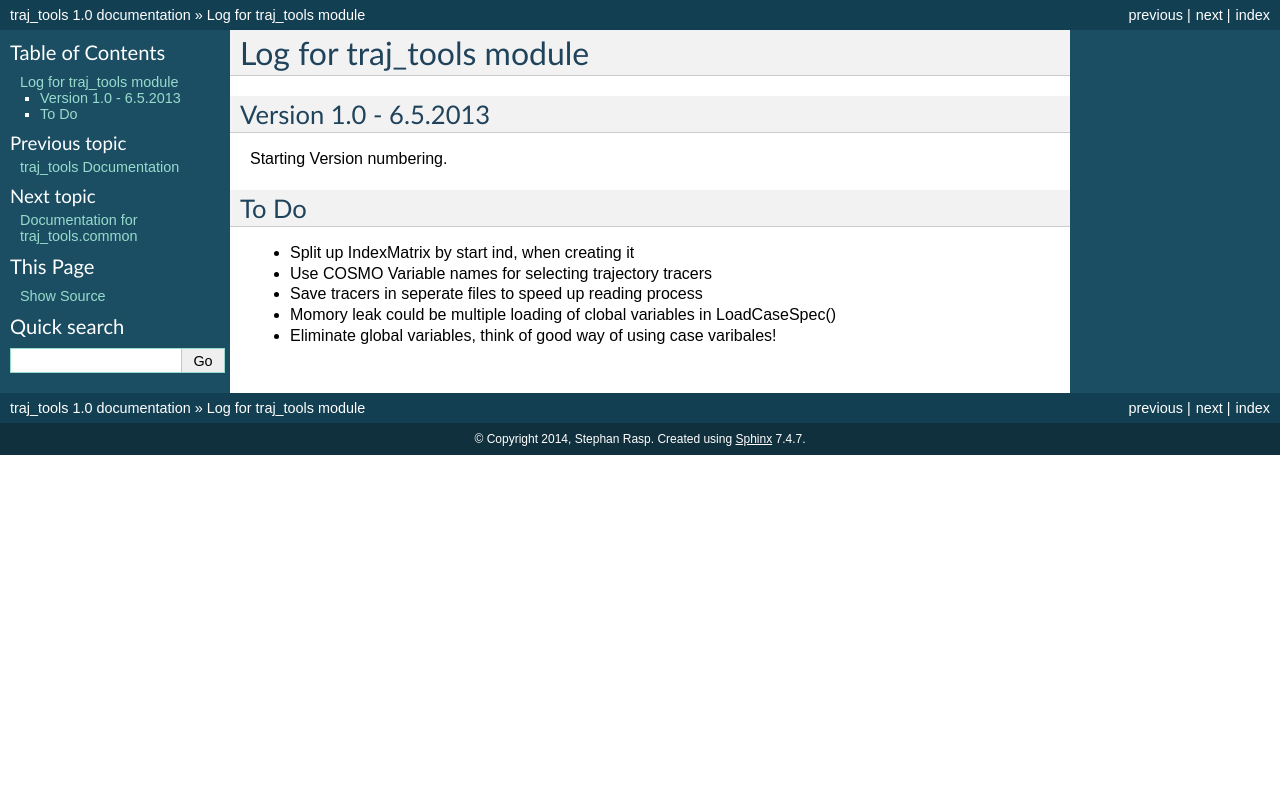
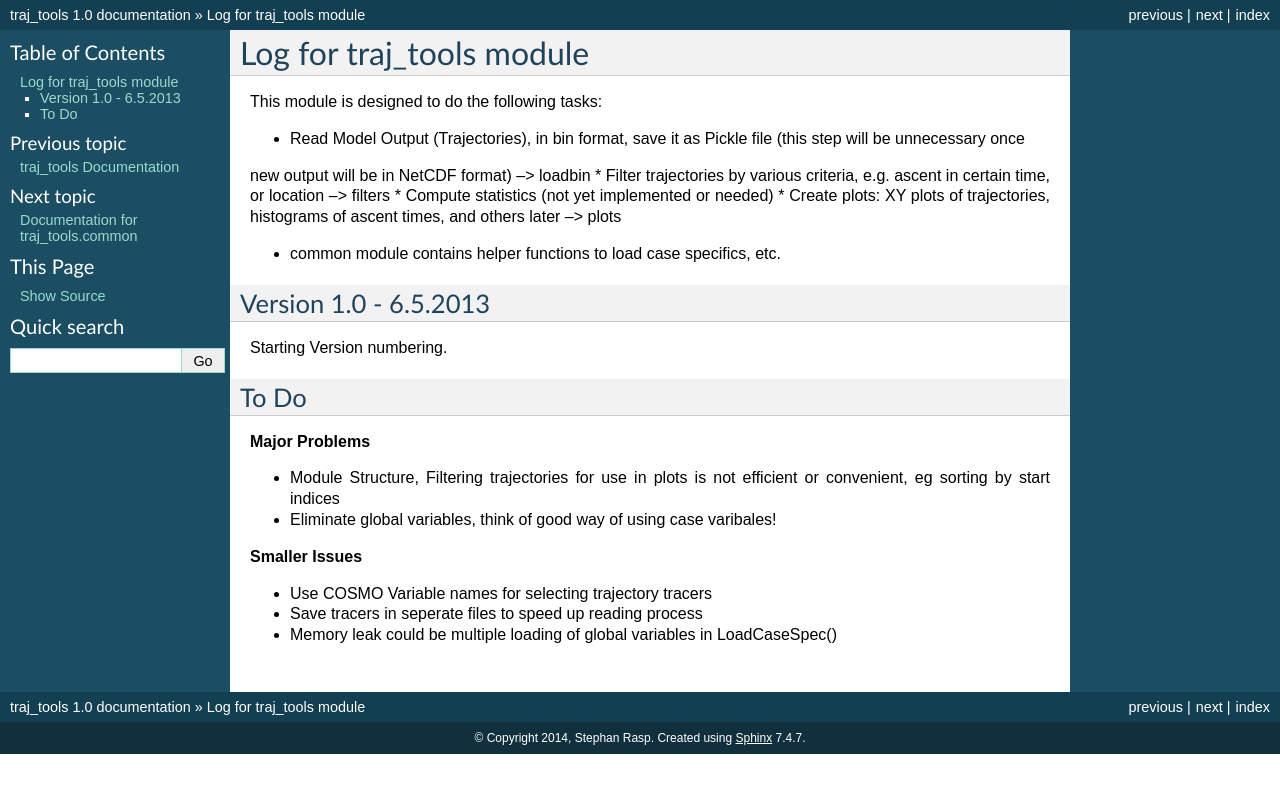
Before and after one commit to raspstephan/projecttraj, a Sphinx documentation site: the page built from sphinx_doc/source/traj_tools_docu.rst, in a window 1280 px wide. Shown: the top 793 px of the page. Built offline with Sphinx 7.4.7, drawn with Linux system fonts in a browser that asks for light colours; formulas are drawn with MathJax 3.

Commit message:
Update traj_tools_docu.rst

```diff
--- a/sphinx_doc/source/traj_tools_docu.rst
+++ b/sphinx_doc/source/traj_tools_docu.rst
@@ -4,6 +4,17 @@
 ========================================================
 Log for traj_tools module
 ========================================================
+
+This module is designed to do the following tasks:
+
+* Read Model Output (Trajectories), in bin format, save it as Pickle file (this step will be unnecessary once
+new output will be in NetCDF format) --> loadbin
+* Filter trajectories by various criteria, e.g. ascent in certain time, or location --> filters
+* Compute statistics (not yet implemented or needed)
+* Create plots: XY plots of trajectories, histograms of ascent times, and others later --> plots
+
+* common module contains helper functions to load case specifics, etc.
+
 
 
 Version 1.0 - 6.5.2013
@@ -23,11 +34,19 @@ Starting Version numbering.
 
 
 
+
+
 To Do
 -----------------
 
-* Split up IndexMatrix by start ind, when creating it
+**Major Problems**
+
+* Module Structure, Filtering trajectories for use in plots is not efficient or convenient, eg sorting by start indices
+* Eliminate global variables, think of good way of using case varibales!
+
+
+**Smaller Issues**
+
 * Use COSMO Variable names for selecting trajectory tracers
 * Save tracers in seperate files to speed up reading process
-* Momory leak could be multiple loading of clobal variables in LoadCaseSpec()
-* Eliminate global variables, think of good way of using case varibales!
+* Memory leak could be multiple loading of global variables in LoadCaseSpec()
```
